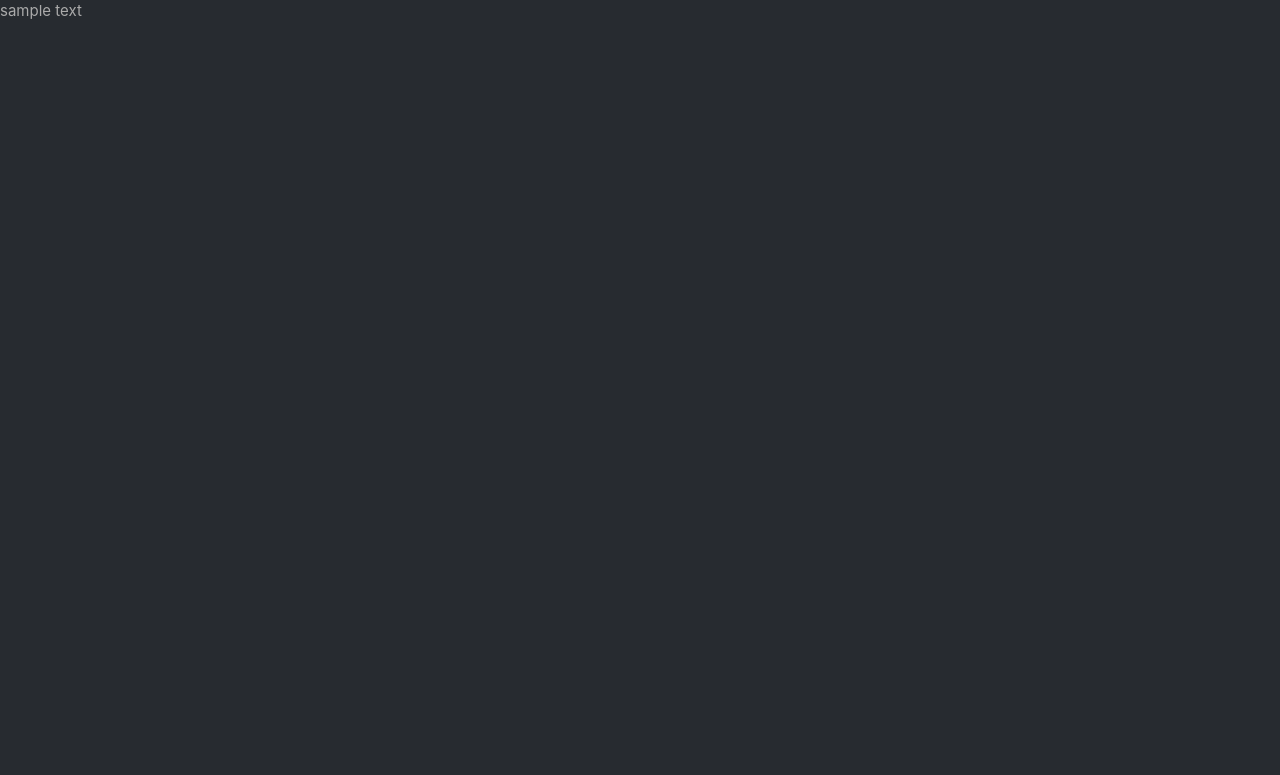
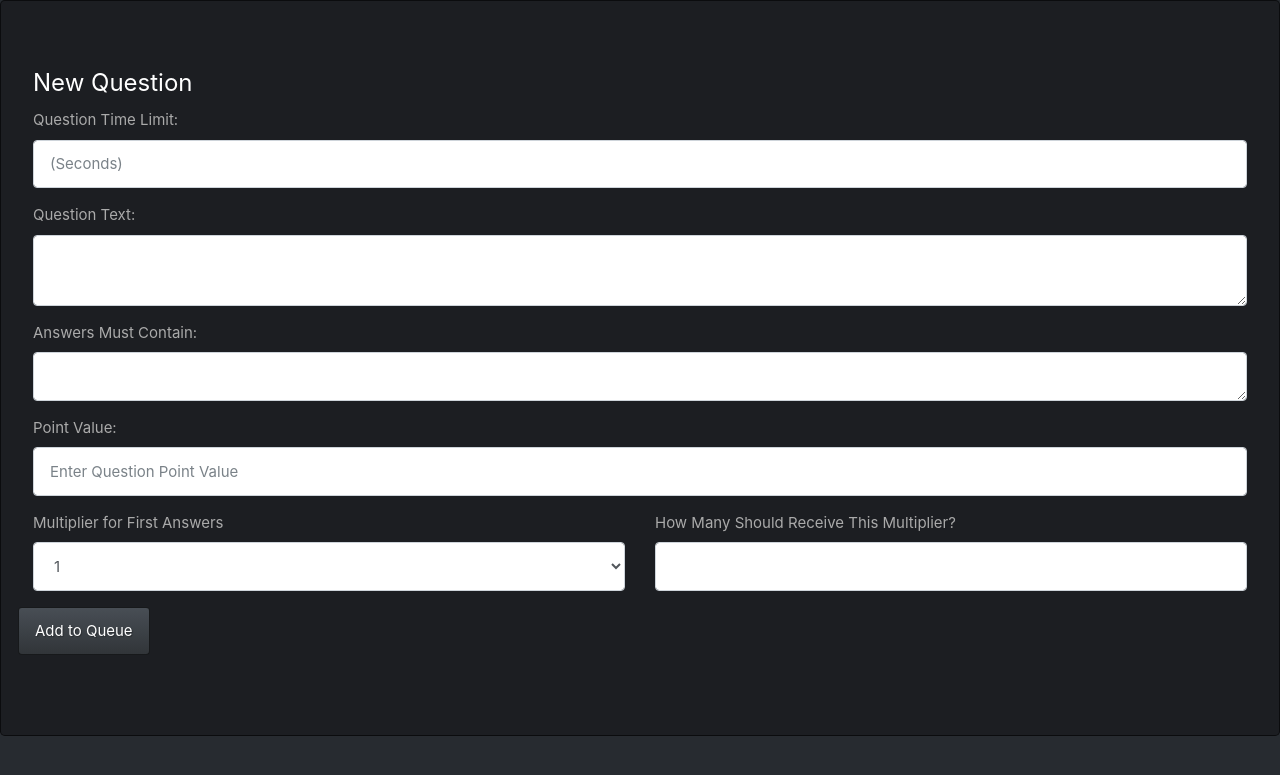
Before and after one commit to DanFara/youtube-cd, a Django app: page /live_app/ in a window 1280 px wide. Before the commit the part shown is almost empty. Shown: the top 775 px of the page. Run offline with Django 3.2, Linux system fonts and the light colour scheme; some libraries are stand-ins or nearby versions.

Commit message:
new questions

```diff
--- a/templates/live_app/home.html
+++ b/templates/live_app/home.html
@@ -2,7 +2,7 @@
 <html lang="en">
 <head>
     <meta charset="UTF-8">
-    <title>Title</title>
+    <title>New Question</title>
     <style>/*!
  * Bootswatch v4.4.1
  * Homepage: https://bootswatch.com
@@ -18,6 +18,54 @@
 </style>
 </head>
 <body>
-sample text
-</body>
+<div class="jumbotron">
+    <form>
+  <fieldset>
+    <legend>New Question</legend>
+
+    <div class="form-group">
+      <label for="timer">Question Time Limit:</label>
+      <input type="number" class="form-control" id="timer" aria-describedby="timer" placeholder="(Seconds)">
+    </div>
+
+    <div class="form-group">
+      <label for="question_text">Question Text:</label>
+      <textarea class="form-control" id="question_text" rows="2"></textarea>
+    </div>
+
+  <div class="form-group">
+      <label for="answer_text">Answers Must Contain:</label>
+      <textarea class="form-control" id="answer_text" rows="1"></textarea>
+    </div>
+
+  <div class="form-group">
+      <label for="points">Point Value:</label>
+      <input type="number" class="form-control" id="points" aria-describedby="points" placeholder="Enter Question Point Value">
+    </div>
+
+<div class="row">
+    <div class="form-group col-md-6">
+      <label for="Multiplier">Multiplier for First Answers</label>
+      <select class="form-control" id="exampleSelect1">
+        <option>1</option>
+        <option>2</option>
+        <option>3</option>
+        <option>4</option>
+        <option>5</option>
+      </select>
+    </div>
+
+
+    <div class="form-group col-md-6">
+      <label for="numbstudents">How Many Should Receive This Multiplier?</label>
+      <input type="number" class="form-control" id="numbstudents" aria-describedby="numbstudents" placeholder=""></div>
+
+        <div class="row form-group">
+    <div class="col-sm-12">
+        <button type="submit" class="btn btn-primary ">Add to Queue</button></div>
+
+</div>
+
+
+</div></body>
 </html>
```
